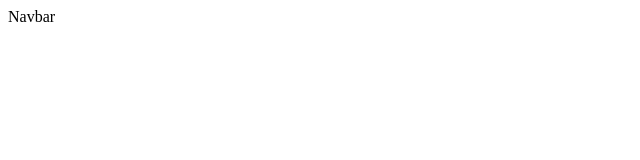
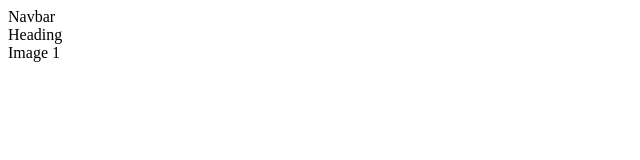
Before and after one commit to Tukiafeaki/obesity-website-final, a plain HTML site: page index.html in a window 1280 px wide. Shown: the whole page, without its empty margins (0-640 px from the left). Drawn offline with Linux system fonts and the light colour scheme.

```diff
--- a/index.html
+++ b/index.html
@@ -9,6 +9,8 @@
 <body>
     <div class="container">
         <div class="navbar">Navbar</div>
+        <div class="heading">Heading</div>
+        <div class="img_1">Image 1</div>
     </div>
 </body>
 </html>
```
